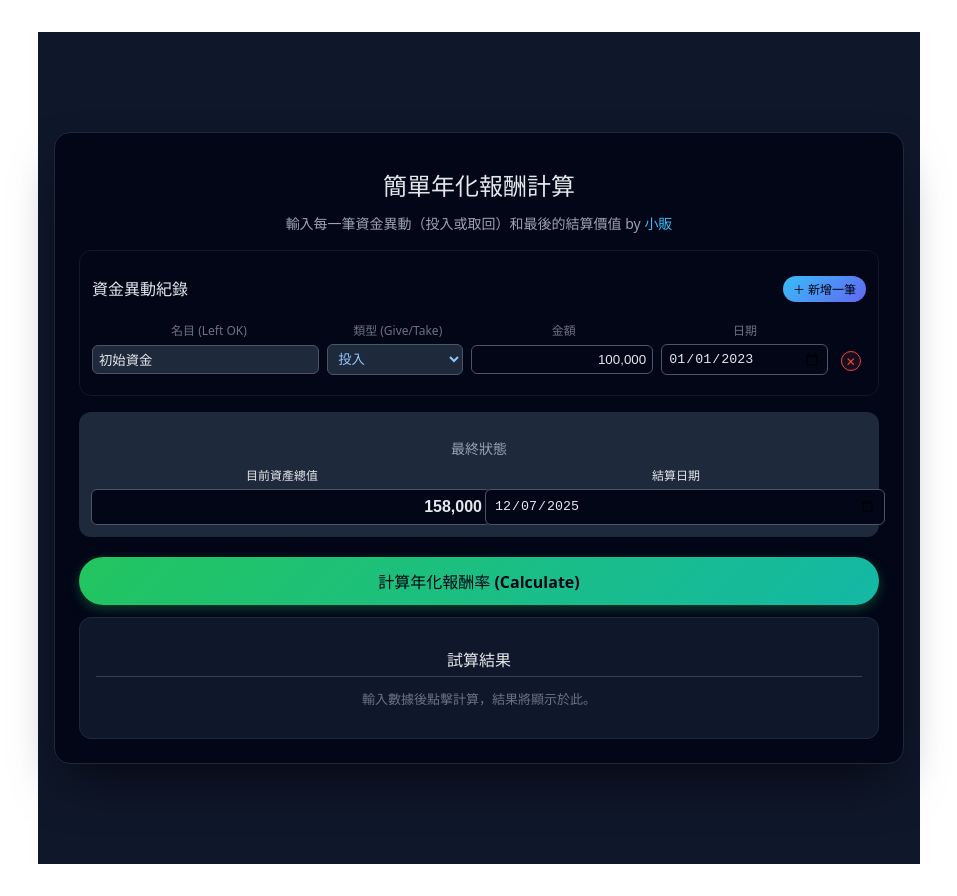
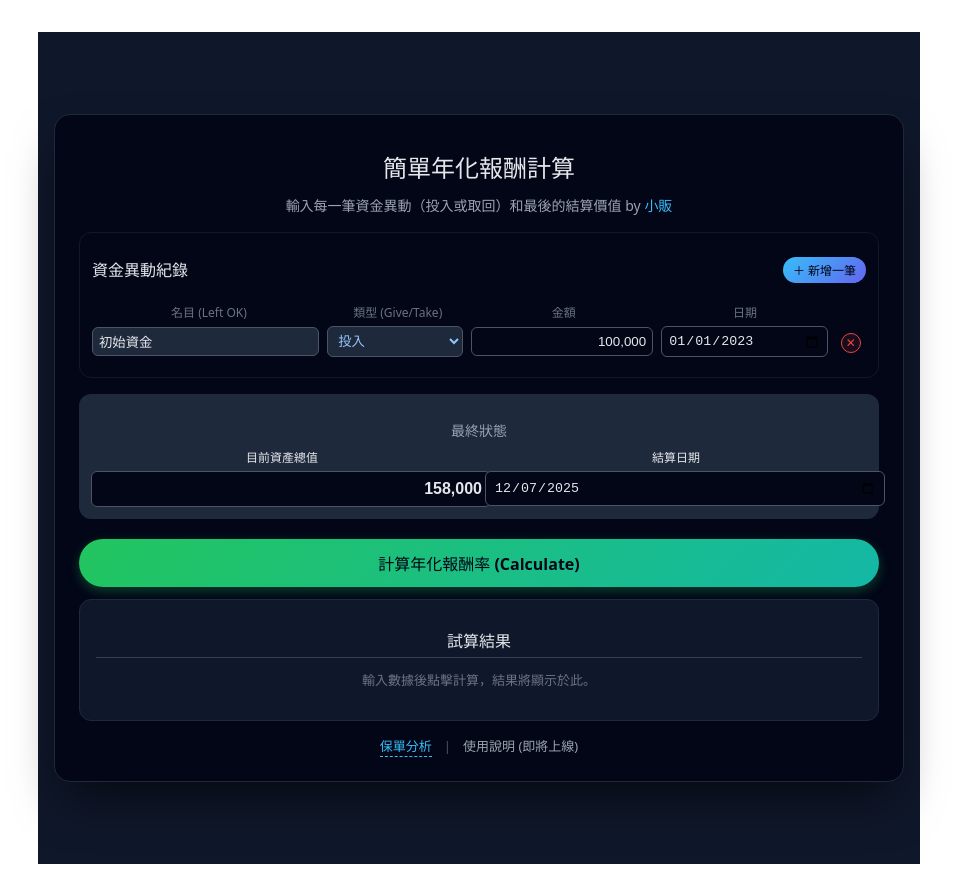
Before and after one commit to yiliang1107/annual_return, a React (Vite) app: page / in a window 1280 px wide. Shown: the whole page, without its empty margins (161-1118 px from the left). Built offline with nearby package versions, Linux system fonts and the light colour scheme.

Commit message:
加二個連結

```diff
--- a/src/App.jsx
+++ b/src/App.jsx
@@ -477,6 +477,22 @@ function App() {
             </p>
           )}
         </div>
+
+        {/* 外部連結區塊 */}
+        <div style={{ marginTop: "16px", display: "flex", gap: "12px", justifyContent: "center", fontSize: "13px" }}>
+          <a
+            href="https://youtu.be/2ObGk681w54"
+            target="_blank"
+            rel="noreferrer"
+            style={{ color: "#38bdf8", textDecoration: "none", borderBottom: "1px dashed #38bdf8" }}
+          >
+            保單分析
+          </a>
+          <span style={{ color: "#4b5563" }}>|</span>
+          <span style={{ color: "#9ca3af", cursor: "default" }} title="影片製作中，敬請期待">
+            使用說明 (即將上線)
+          </span>
+        </div>
       </div>
     </div>
   );
```
